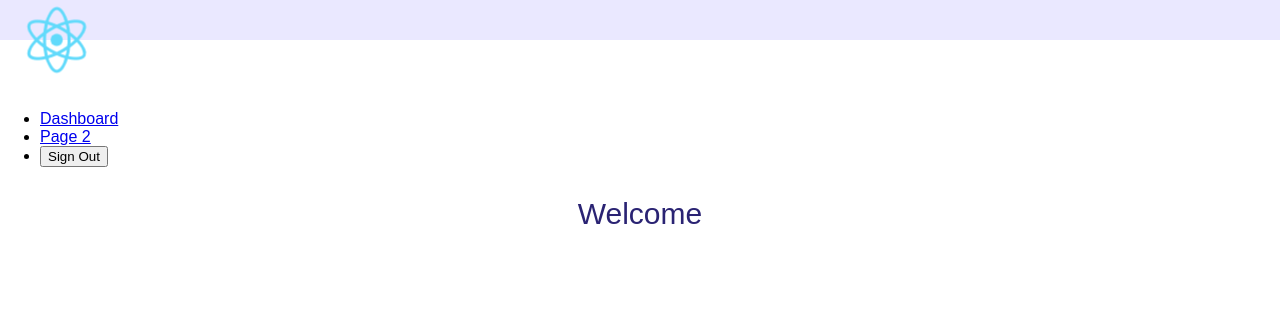
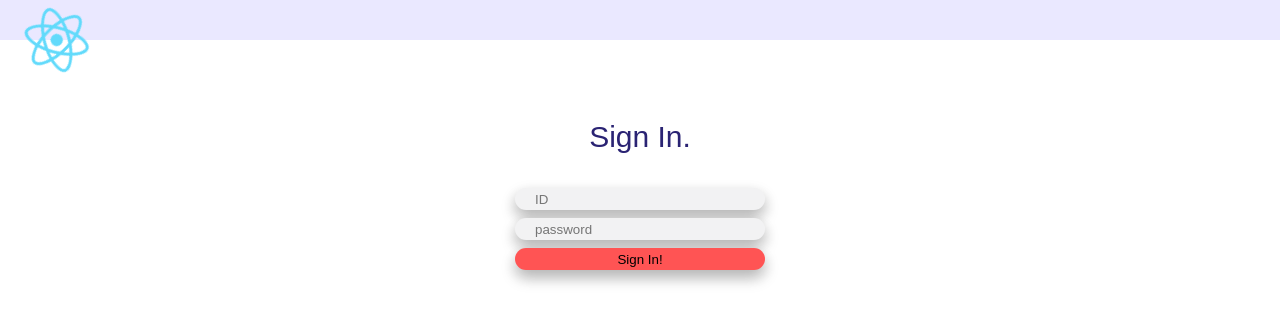
Before and after one commit to sehersarin/MSCI342-Term-Project, a React (Create React App) app in the folder react-ui/: page /signup in a window 1280 px wide. Before the commit this address led to /dashboard/. Shown: the top 324 px of the page. Built offline with nearby package versions, Linux system fonts and the light colour scheme.

Commit message:
Created Sign-up page UI

```diff
--- a/react-ui/src/App.js
+++ b/react-ui/src/App.js
@@ -1,6 +1,7 @@
 import React, { Component } from 'react'
 import LogIn from "./components/Layouts/LogIn"
 import Dashboard from "./components/Layouts/Dashboard"
+import Signup from "./components/Layouts/Signup"
 import './App.css'
 import {
   BrowserRouter as Router,
@@ -24,12 +25,16 @@ class App extends Component {
         <Route path="/login" component={LogIn}>
           {/* <LogIn /> */}
         </Route>
+        <Route path="/signup" component={LogIn}>
+          {/* <LogIn /> */}
+        </Route>
         {/* <ProtectedRoute path="/dashboard/" component={Dashboard}> */}
           {/* <Dashboard /> */}
         {/* </ProtectedRoute> */}
         <Route exact path="/dashboard/:id" component={Dashboard}>
           {/* removed exact path  for both top and bottom*/}
           {/* <Redirect from="/" to="dashboard/" /> */}
+
         </Route>
         <Route path="/dashboard/" component={Dashboard}>
           {/* removed exact path  for both top and bottom*/}
--- a/react-ui/src/components/Layouts/Dashboard.js
+++ b/react-ui/src/components/Layouts/Dashboard.js
@@ -2,6 +2,7 @@ import React, { Component, Fragment } from "react";
 import { Redirect, Switch, Route, Link } from "react-router-dom";
 import { withRouter } from "react-router";
 import Page2 from "./Page2";
+import Signup from "./Signup";
 import IndexDashboard from "./IndexDashboard";
 import NotFound from "./404";
 import Header from "../Header"
@@ -48,6 +49,9 @@ class Dashboard extends Component {
           <li>
             <Link to={`${match.path}/page2`}>Page 2</Link>
           </li>
+          <li>
+            <Link to={`${match.path}/Signup`}>Sign-up</Link>
+          </li>
           <li className="push-right">
             <button onClick={this.signOut} href="#">
               Sign Out
@@ -59,6 +63,9 @@ class Dashboard extends Component {
             <Switch>
               <Route path={`${match.path}/page2`}>
                 <Page2 name={this.state.personId}/>
+              </Route>
+              <Route path={`${match.path}/Signup`}>
+                <Signup name={this.state.personId}/>
               </Route>
               <Route exact path={`${match.path}`}>
                 <IndexDashboard/>
--- /dev/null
+++ b/react-ui/src/components/Layouts/Signup.js
@@ -0,0 +1,15 @@
+import React, { Component, Fragment } from "react";
+import Header from "../Header"
+import SignupForm from "../SignUpForm";
+
+class Signup extends Component {
+  render() {
+    return (
+      <Fragment>
+        {/* <Header/> */}
+        <SignupForm/>
+      </Fragment>
+    );
+  }
+}
+export default Signup;
--- /dev/null
+++ b/react-ui/src/components/SignUpForm.js
@@ -0,0 +1,85 @@
+import React, {Component} from "react";
+import { Container, Row, Col } from 'react-grid-system';
+import { Redirect, Route, withRouter } from "react-router-dom";
+import Title from "./Title"
+import "./SignupForm.css"
+import dashboard from "./Layouts/Dashboard"
+import { Link } from 'react-router-dom';
+
+
+class SignupForm extends Component {
+  constructor(props) {
+    super(props);
+    this.state = {
+
+        name:"",
+        email: "",
+        password: "",
+
+    };
+    this.handleChange = this.handleChange.bind(this);
+    this.handleSubmit = this.handleSubmit.bind(this);
+}
+
+handleChange(e) {
+    let target = e.target;
+    let name = target.name;
+}
+
+handleSubmit(e) {
+    e.preventDefault();
+
+    console.log('The form was submitted with the following data:');
+    console.log(this.state);
+}
+
+render() {
+    return (
+        <Container className="Form-container">
+           <Title name= "Sign Up."></Title>
+          <Row>
+           <Col sm={12} align="center">
+           <form onSubmit={this.login}>
+           <label>
+                  <input
+                  className ="InputFields"
+                  type="text"
+                  name="user_name"
+                  placeholder= "Enter Full Name"
+                  onChange={this.handleFormChange} />
+                </label>
+                <br></br>
+                <label>
+                  <input
+                  className ="InputFields"
+                  type="text"
+                  name="user_id"
+                  placeholder= "Enter Email Address"
+                  onChange={this.handleFormChange} />
+                </label>
+                <br></br>
+                <label>
+                  <input
+                  className ="InputFields"
+                  name="user_password"
+                  type="password"
+                  placeholder= "Enter Password"
+                  onChange={this.handleFormChange} />
+                </label>
+                <br></br>
+                <input
+                className ="SubmitButton"
+                type="submit"
+                value="Submit!" />
+            </form>
+            <br></br>
+            <Link to="/login" className="Signout">I already have an account</Link>
+
+           </Col>
+          </Row>
+        </Container>
+      );
+}
+}
+
+export default SignupForm;
--- /dev/null
+++ b/react-ui/src/components/SignupForm.css
@@ -0,0 +1,33 @@
+
+.Form-container{
+    padding: 50px;
+ }
+ .Form-container .InputFields{
+   /* width: 100%; */
+   padding: 12px 20px;
+   margin-top:4px;
+   margin-bottom:4px;
+   border:none;
+   background-color: #F2F2F3;
+   box-sizing: border-box;
+   width:250px;
+   height: 22px;
+   padding-top: 3px;
+   padding-bottom:3px;
+   border-radius: 30px;
+   box-shadow: 0 8px 16px 0 rgba(0,0,0,0.2), 0 6px 15px 0 rgba(0,0,0,0.15);
+ }
+ .Form-container .SubmitButton{
+     background-color:#FF5454;
+     color:black;
+     border:none;
+     margin-top:4px;
+     text-align: center;
+     display: inline-block;
+     width:250px;
+     height: 22px;
+     padding-top: 3px;
+     padding-bottom:3px;
+     border-radius: 30px;
+     box-shadow: 0 8px 16px 0 rgba(0,0,0,0.2), 0 6px 15px 0 rgba(0,0,0,0.15);
+ }
```
